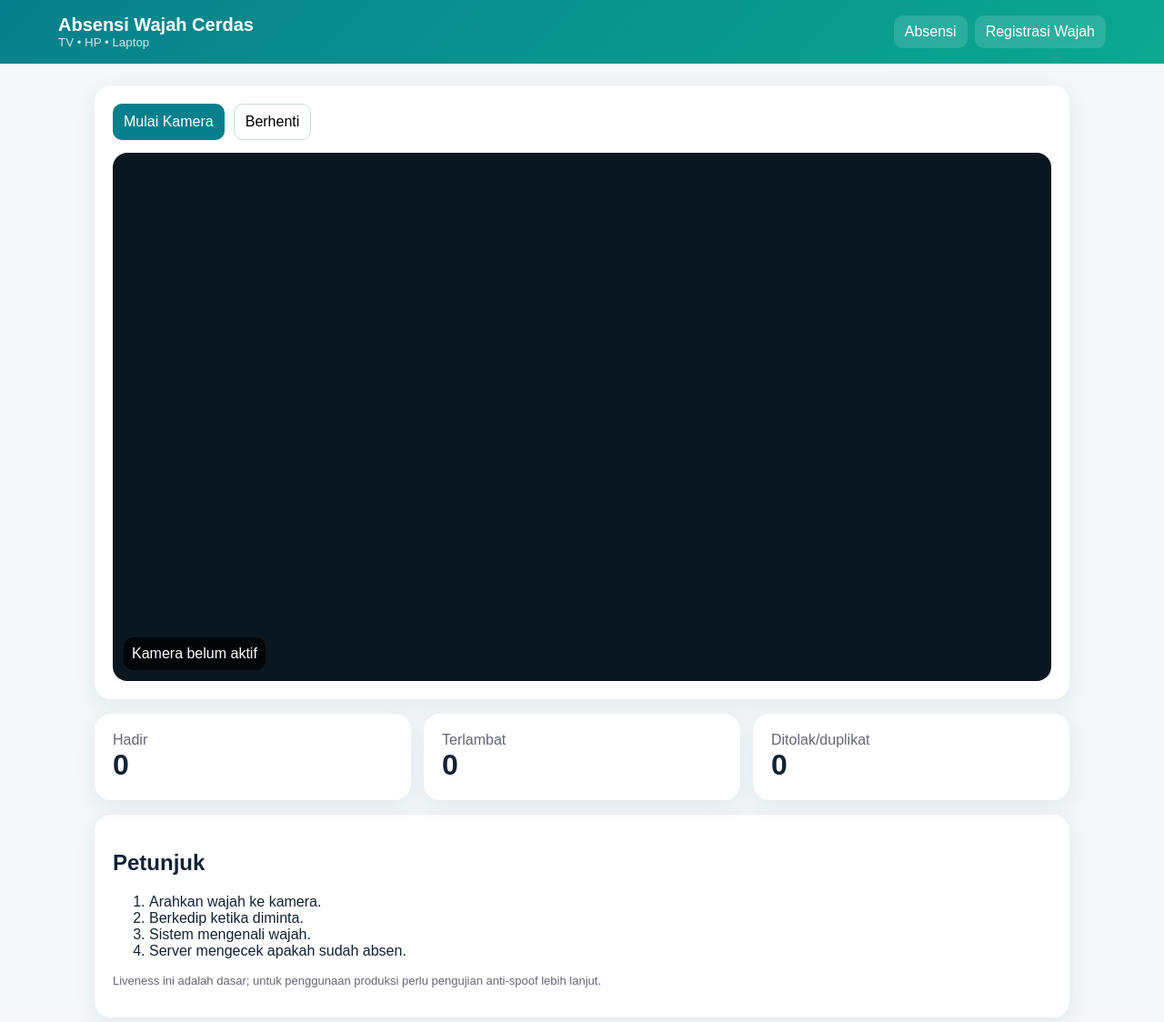
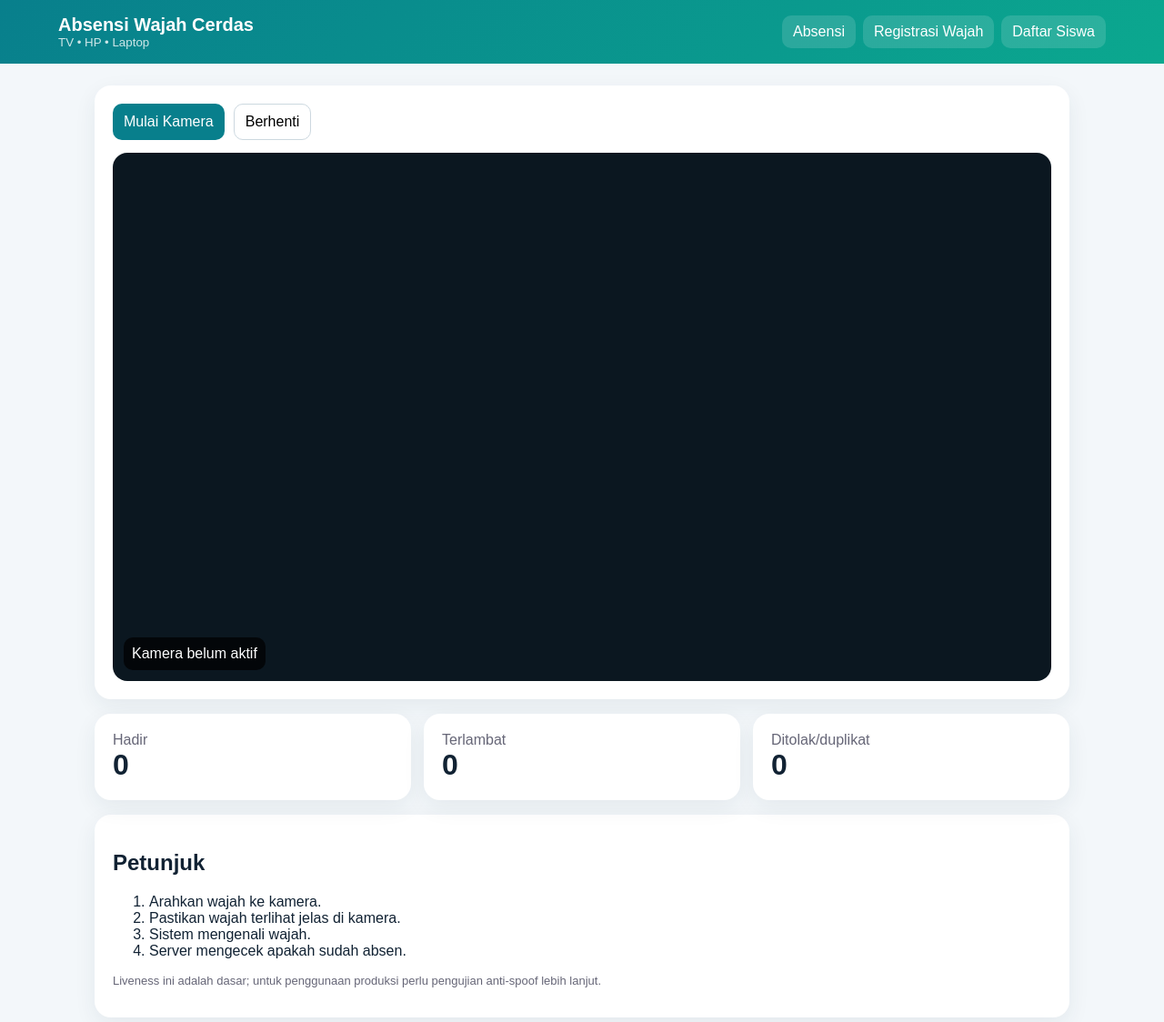
Before and after one commit to ahmadardiansyah24-boop/Absensi, a website: page index.html in a window 1280 px wide. Shown: the whole page at 91% size. Drawn offline with Linux system fonts and the light colour scheme.

Commit message:
fix: align attendance navigation and remove blink instruction

```diff
--- a/index.html
+++ b/index.html
@@ -1,6 +1,6 @@
 <!doctype html><html lang="id"><head><meta charset="utf-8"><meta name="viewport" content="width=device-width,initial-scale=1"><title>Absensi Wajah Cerdas</title><link rel="stylesheet" href="/app.css"></head><body>
-<header><div><b>Absensi Wajah Cerdas</b><small>TV • HP • Laptop</small></div><nav><a href="/">Absensi</a><a href="/register.html">Registrasi Wajah</a></nav></header>
+<header><div><b>Absensi Wajah Cerdas</b><small>TV • HP • Laptop</small></div><nav><a href="/">Absensi</a><a href="/register.html">Registrasi Wajah</a><a href="/siswa">Daftar Siswa</a></nav></header>
 <main class="wrap"><section class="card"><div class="toolbar"><button id="start" class="primary">Mulai Kamera</button><button id="stop">Berhenti</button></div><div class="camera"><video id="video" autoplay muted playsinline></video><canvas id="overlay"></canvas><div id="status" class="status">Kamera belum aktif</div></div><div id="result" class="result hidden"></div></section>
 <section class="grid"><div class="card stat"><span>Hadir</span><b id="hadir">0</b></div><div class="card stat"><span>Terlambat</span><b id="late">0</b></div><div class="card stat"><span>Ditolak/duplikat</span><b id="rejected">0</b></div></section>
-<section class="card"><h2>Petunjuk</h2><ol><li>Arahkan wajah ke kamera.</li><li>Berkedip ketika diminta.</li><li>Sistem mengenali wajah.</li><li>Server mengecek apakah sudah absen.</li></ol><p class="note">Liveness ini adalah dasar; untuk penggunaan produksi perlu pengujian anti-spoof lebih lanjut.</p></section></main>
+<section class="card"><h2>Petunjuk</h2><ol><li>Arahkan wajah ke kamera.</li><li>Pastikan wajah terlihat jelas di kamera.</li><li>Sistem mengenali wajah.</li><li>Server mengecek apakah sudah absen.</li></ol><p class="note">Liveness ini adalah dasar; untuk penggunaan produksi perlu pengujian anti-spoof lebih lanjut.</p></section></main>
 <script src="https://cdn.jsdelivr.net/npm/@vladmandic/face-api/dist/face-api.js"></script><script src="/app.js"></script></body></html>
```
